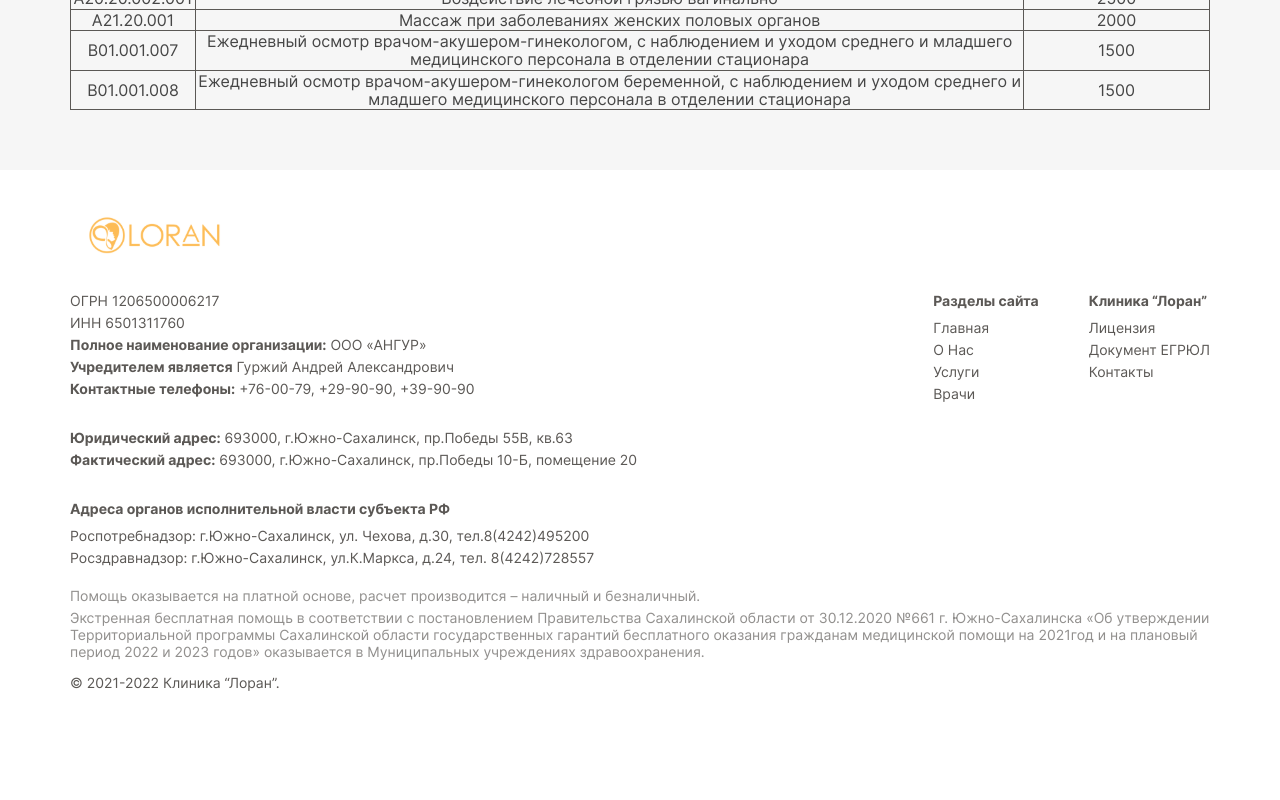
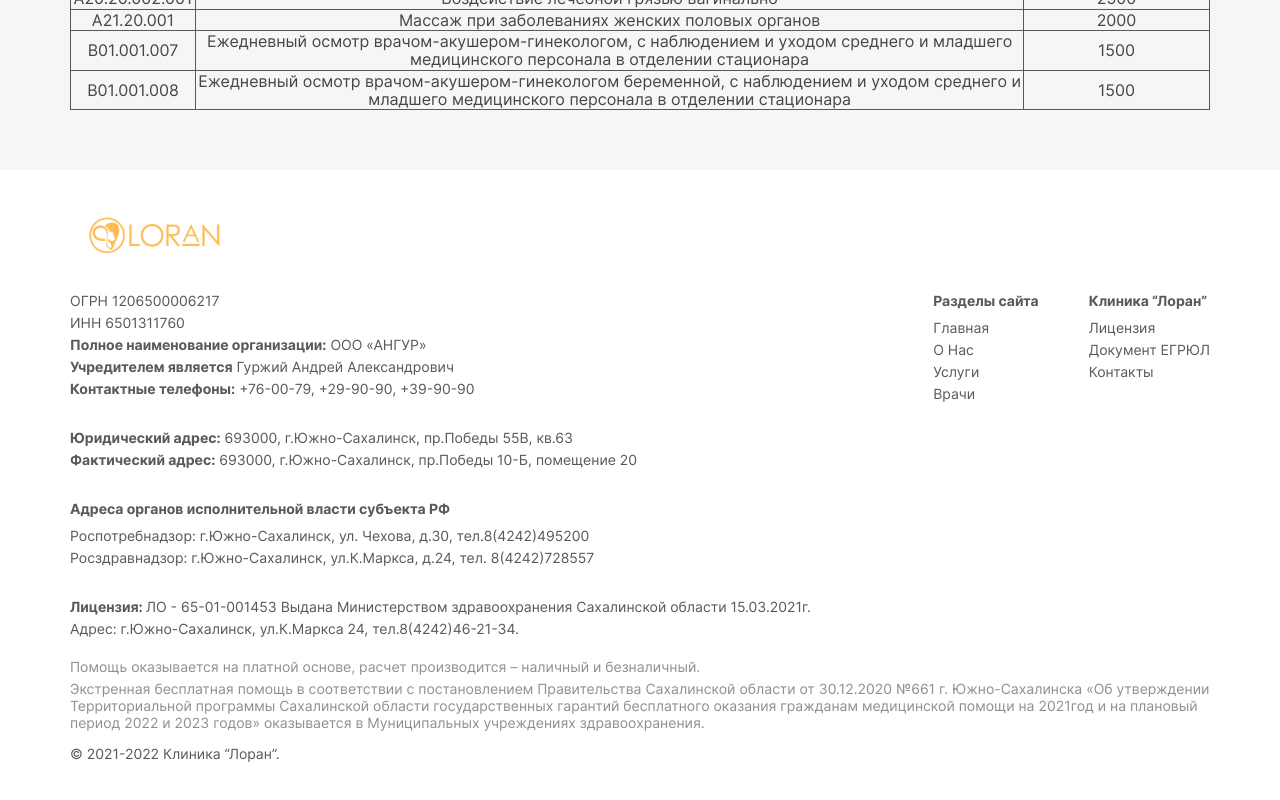
Before and after one commit to evilya2505/loran-frontend, a React (Create React App) app: page /prices in a window 1280 px wide. Shown: the part 2153-2953 px from the top of the page. Before the commit the page ends 2888 px from the top, so only its background shows below. Built offline with nearby package versions, Linux system fonts and the light colour scheme.

Commit message:
feat: add information 3

```diff
--- a/src/components/Footer.js
+++ b/src/components/Footer.js
@@ -38,8 +38,13 @@ function Footer(props) {
 
             <ul className="footer__list">
               <h3 className="footer__list-title">Адреса органов исполнительной власти субъекта РФ</h3>
-              <li className="footer__list-item"><a className="footer__list-link" href="./">Роспотребнадзор: г.Южно-Сахалинск,  ул. Чехова, д.30, тел.8(4242)495200</a></li>
-              <li className="footer__list-item"><a className="footer__list-link" href="./#about-us">Росздравнадзор: г.Южно-Сахалинск,  ул.К.Маркса, д.24, тел. 8(4242)728557</a></li>
+              <li className="footer__list-item">Роспотребнадзор: г.Южно-Сахалинск,  ул. Чехова, д.30, тел.8(4242)495200</li>
+              <li className="footer__list-item">Росздравнадзор: г.Южно-Сахалинск,  ул.К.Маркса, д.24, тел. 8(4242)728557</li>
+            </ul>
+
+            <ul className="footer__list">
+              <li className="footer__list-item"><span className='footer__list-item_type_bold'> Лицензия: </span>ЛО - 65-01-001453 Выдана Министерством здравоохранения Сахалинской области 15.03.2021г.</li>
+              <li className="footer__list-item">Адрес: г.Южно-Сахалинск,  ул.К.Маркса 24, тел.8(4242)46-21-34.</li>
             </ul>
 
           </div>
```
